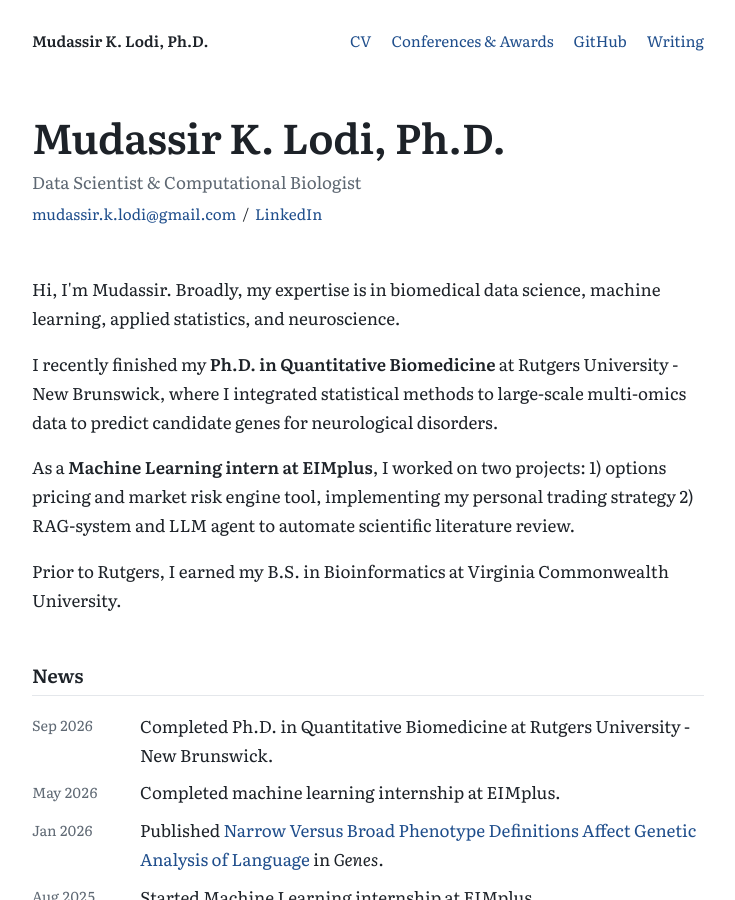
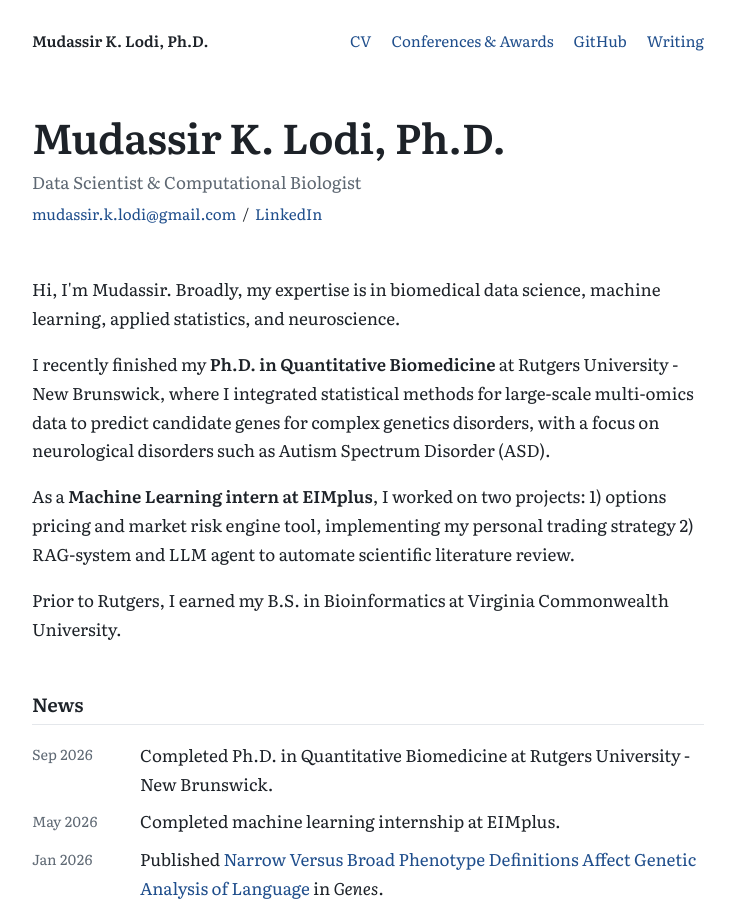
Before and after one commit to mklodi1/mklodi1.github.io, a Jekyll site: the page built from index.html, in a window 1280 px wide and 900 px high. Shown: the whole window, without its empty margins (272-1007 px from the left). Built offline with Jekyll 4.4.1, drawn with Linux system fonts in a browser that asks for light colours.

Commit message:
Update index.html

```diff
--- a/index.html
+++ b/index.html
@@ -14,7 +14,7 @@ layout: default
 
   <section class="prose bio" aria-label="Short Bio">
     <p>Hi, I'm Mudassir. Broadly, my expertise is in biomedical data science, machine learning, applied statistics, and neuroscience.</p>
-    <p>I recently finished my <strong>Ph.D. in Quantitative Biomedicine</strong> at Rutgers University - New Brunswick, where I integrated statistical methods to large-scale multi-omics data to predict candidate genes for neurological disorders.</p>
+    <p>I recently finished my <strong>Ph.D. in Quantitative Biomedicine</strong> at Rutgers University - New Brunswick, where I integrated statistical methods for large-scale multi-omics data to predict candidate genes for complex genetics disorders, with a focus on neurological disorders such as Autism Spectrum Disorder (ASD).</p>
     <p>As a <strong>Machine Learning intern at EIMplus</strong>, I worked on two projects: 1) options pricing and market risk engine tool, implementing my personal trading strategy 2) RAG-system and LLM agent to automate scientific literature review.</p>
     <p>Prior to Rutgers, I earned my B.S. in Bioinformatics at Virginia Commonwealth University.</p>
   </section>
```
